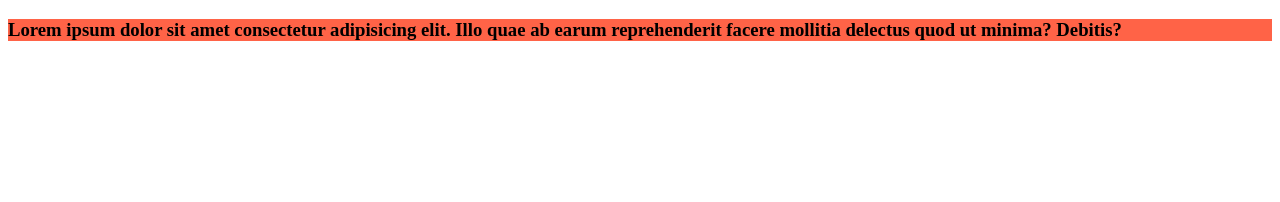
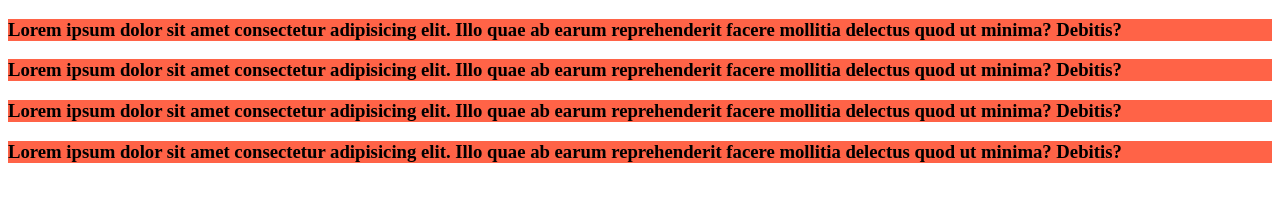
Before and after one commit to tanvirislam20/my-simple-website, a plain HTML site: page index.html in a window 1280 px wide. Drawn offline with Linux system fonts and the light colour scheme.

Commit message:
added 2 & 3 blog

```diff
--- a/index.html
+++ b/index.html
@@ -8,5 +8,8 @@
 </head>
 <body>
     <div><h3>Lorem ipsum dolor sit amet consectetur adipisicing elit. Illo quae ab earum reprehenderit facere mollitia delectus quod ut minima? Debitis?</h3></div>
+    <div><h3>Lorem ipsum dolor sit amet consectetur adipisicing elit. Illo quae ab earum reprehenderit facere mollitia delectus quod ut minima? Debitis?</h3></div>
+    <div><h3>Lorem ipsum dolor sit amet consectetur adipisicing elit. Illo quae ab earum reprehenderit facere mollitia delectus quod ut minima? Debitis?</h3></div>
+    <div><h3>Lorem ipsum dolor sit amet consectetur adipisicing elit. Illo quae ab earum reprehenderit facere mollitia delectus quod ut minima? Debitis?</h3></div>
 </body>
 </html>
```
